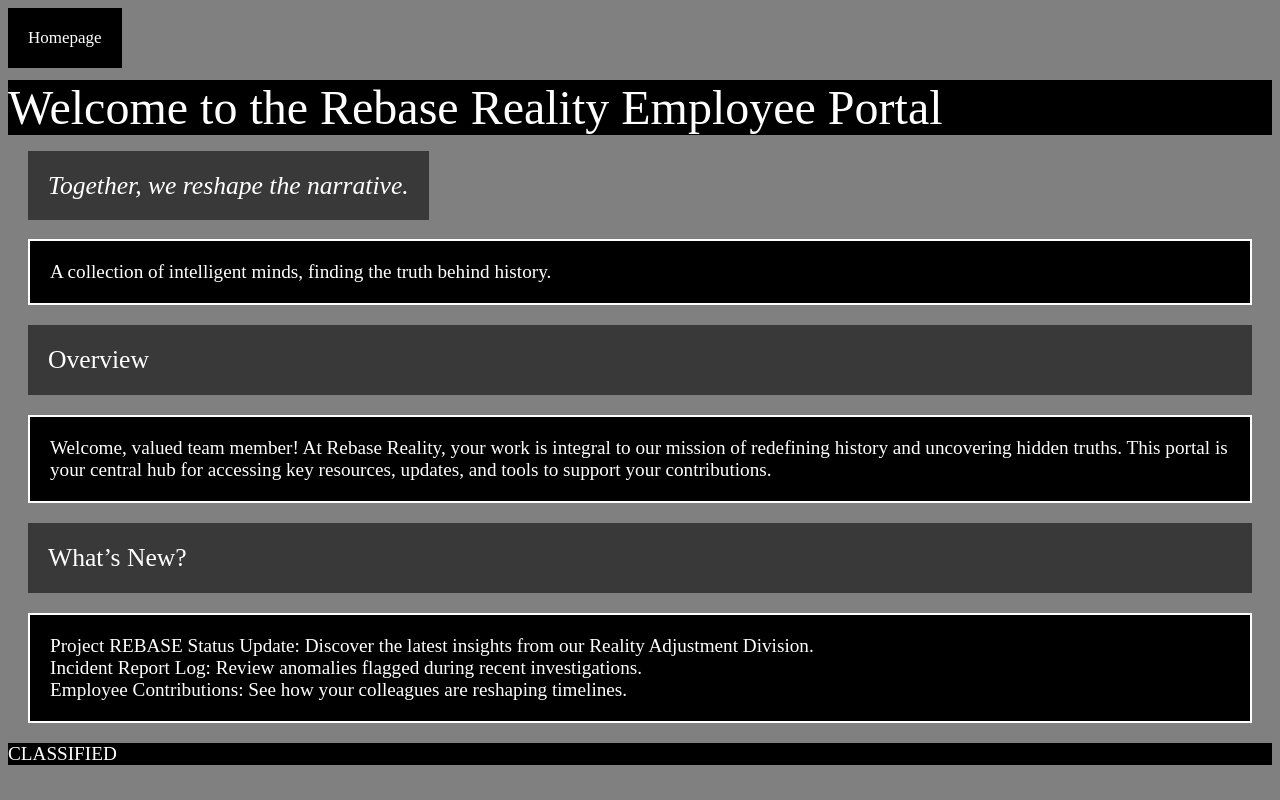
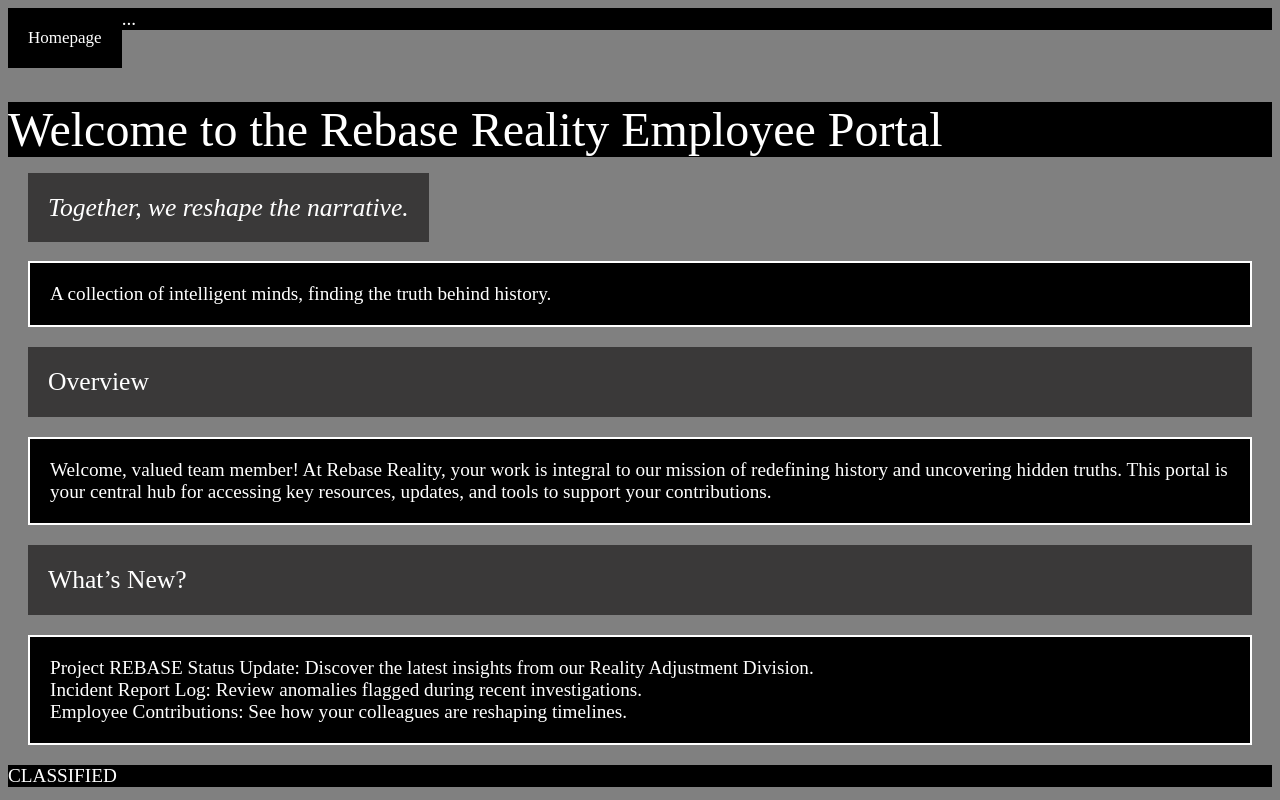
Before and after one commit to haveyouseenthisman/haveyouseenthisman.github.io, a plain HTML site: page employeehmpge.html in a window 1280 px wide. Drawn offline with Linux system fonts and the light colour scheme.

Commit message:
Update employeehmpge.html

```diff
--- a/employeehmpge.html
+++ b/employeehmpge.html
@@ -120,6 +120,7 @@
 </div>
 <div class="topnav">
 	<a class="active" href="index.html">Homepage</a>
+	<div id="output" class="rest" onclick="passwordInput()">...</div>
 </div>
 <script>
 	function passwordInput() {
```
